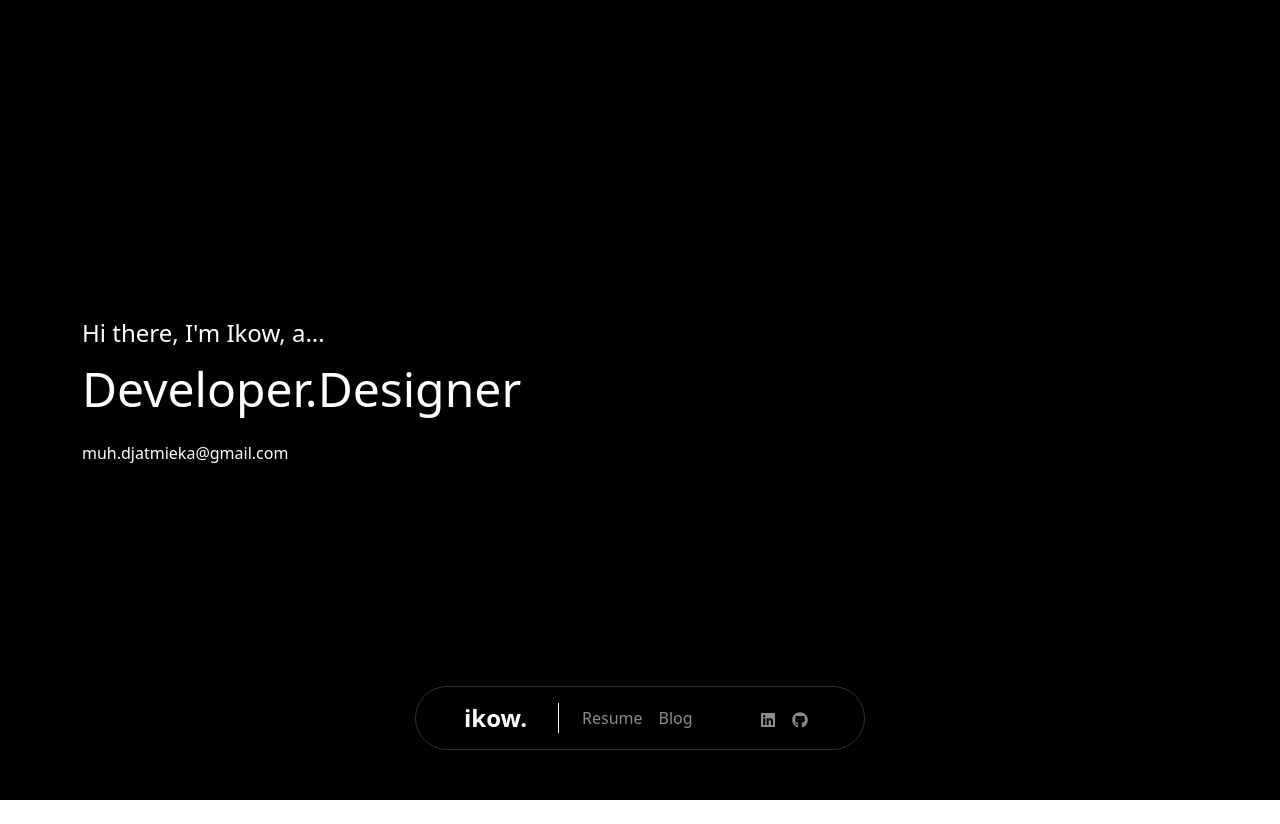
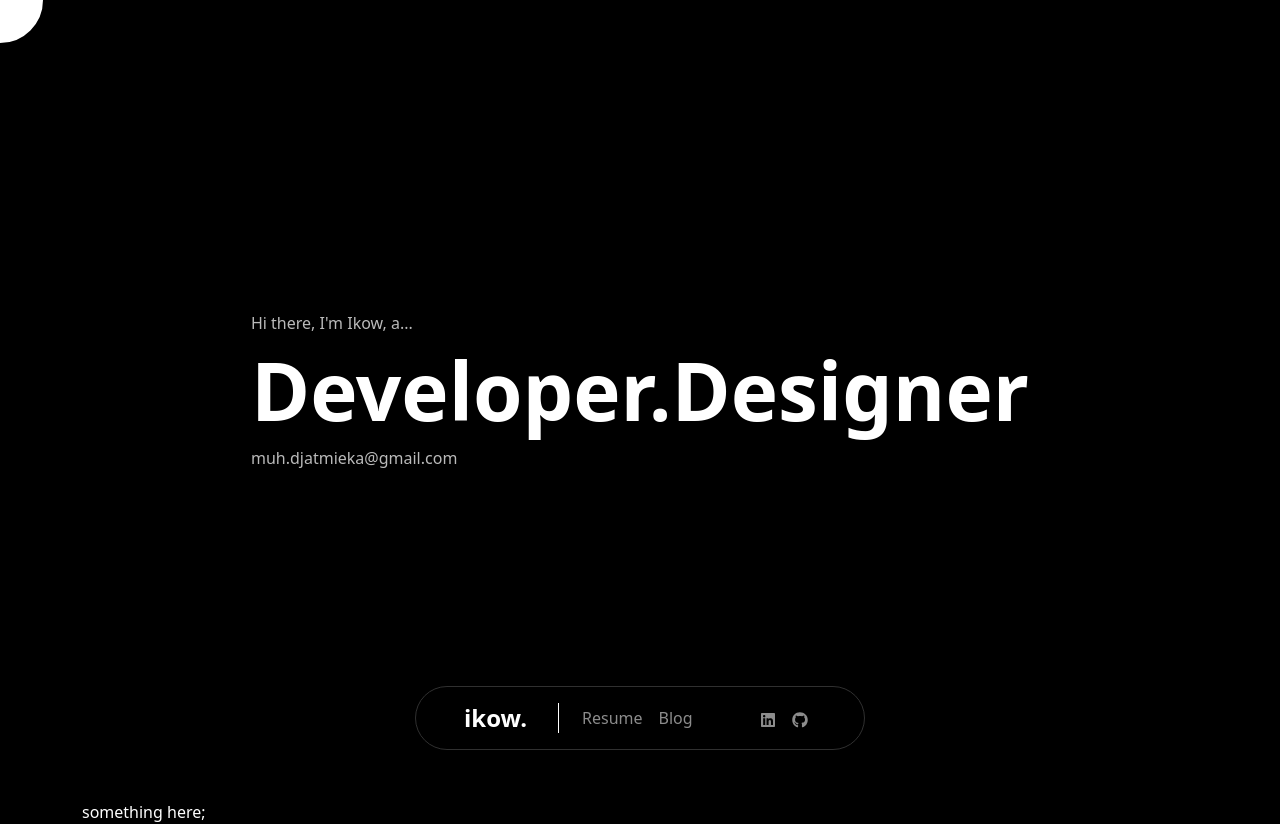
Before and after one commit to Ikow-g/portfolio, a React (Create React App) app: page / in a window 1280 px wide. Before the commit the page ends 800 px from the top, so only its background shows below. Built offline with nearby package versions, Linux system fonts and the light colour scheme.

Commit message:
fix main content, apply cursor

```diff
--- a/src/App.css
+++ b/src/App.css
@@ -1,39 +1,54 @@
-.App {
-  background-color: #282c34;
-  min-height: 100vh;
+ .App {
+  /* background-color: #282c34; */
+  background-color: black;
+  /* background-image: url('./assets/bg_main.png');
+  background-repeat: no-repeat; */
+
+  /* background-position: center; */
+  color: white;
+  display: flex;
+  flex-direction: column;
+  /* height: 100vh; */
+  /* justify-content: space-between; */
 }
 
-/* App.css */
-.App {
-  text-align: center;
-  color: white;
-  background-color: black;
-  height: 100vh;
-  display: flex;
-  flex-direction: column;
-  justify-content: space-between;
+.custom-cursor{
+  position:fixed;
+  width: 20px;
+  height: 20px;
+  border-radius: 50%;
+  background-color: #fff;
 }
 
 .App-header {
   margin: auto;
 }
 
+.parent-main-container{
+  display: flex;
+  margin: auto;
+  height: 100vh;
+  justify-content: center;
+  align-items: center;
+}
+
 .main-content {
   text-align: left;
-  max-width: 600px;
-  margin: auto;
 }
 
 .main-content h1 {
-  font-size: 1.5em;
-  margin-bottom: 0.5em;
+  font-size: 1em;
+  /* margin-bottom: 0.5em; */
+  color: #bababa;
 }
 
 .main-content h2 {
-  font-size: 3em;
-  margin-bottom: 0.5em;
+  font-size: 5em;
+  /* margin-bottom: 0.5em; */
+  font-weight: 600;
 }
 
 .main-content p {
   font-size: 1em;
+  color: #bababa;
 }
--- a/src/App.js
+++ b/src/App.js
@@ -1,13 +1,18 @@
-import './App.css';
-import 'bootstrap/dist/css/bootstrap.min.css';
-import NavBar from './components/Navbar';
-import Main from './components/Main';
+import "./App.css";
+import "bootstrap/dist/css/bootstrap.min.css";
+import NavBar from "./components/Navbar";
+import Main from "./components/Main";
+import Project from "./components/Projects";
+import CustomCursor from "./components/CustomCursor";
 
 function App() {
+
   return (
     <div className="App">
       <Main />
+      <CustomCursor />
       <NavBar />
+      <Project />
     </div>
   );
 }
--- a/src/components/Main.js
+++ b/src/components/Main.js
@@ -2,12 +2,25 @@ import React from "react";
 import { Container } from "react-bootstrap";
 
 const Main = () => {
+  const handleMouseEnter = () => {
+    document.querySelector(".custom-cursor").classList.add("hovered");
+  };
+
+  const handleMouseLeave = () => {
+    document.querySelector(".custom-cursor").classList.remove("hovered");
+  };
+
   return (
-    <Container className="main-content">
-      <h1>Hi there, I'm Ikow, a...</h1>
-      <h2>Developer.Designer</h2>
-      <p>muh.djatmieka@gmail.com</p>
-    </Container>
+    <div className="parent-main-container">
+      <Container className="main-content"onMouseEnter={handleMouseEnter} onMouseLeave={handleMouseLeave}>
+        <h1>Hi there, I'm Ikow, a...</h1>
+        <h2>
+          <span>Developer.</span>
+          <span>Designer</span>
+        </h2>
+        <p>muh.djatmieka@gmail.com</p>
+      </Container>
+    </div>
   );
 };
 
```
Also changed, not shown: 1 other file (tests, documents, lock files or other folders).
